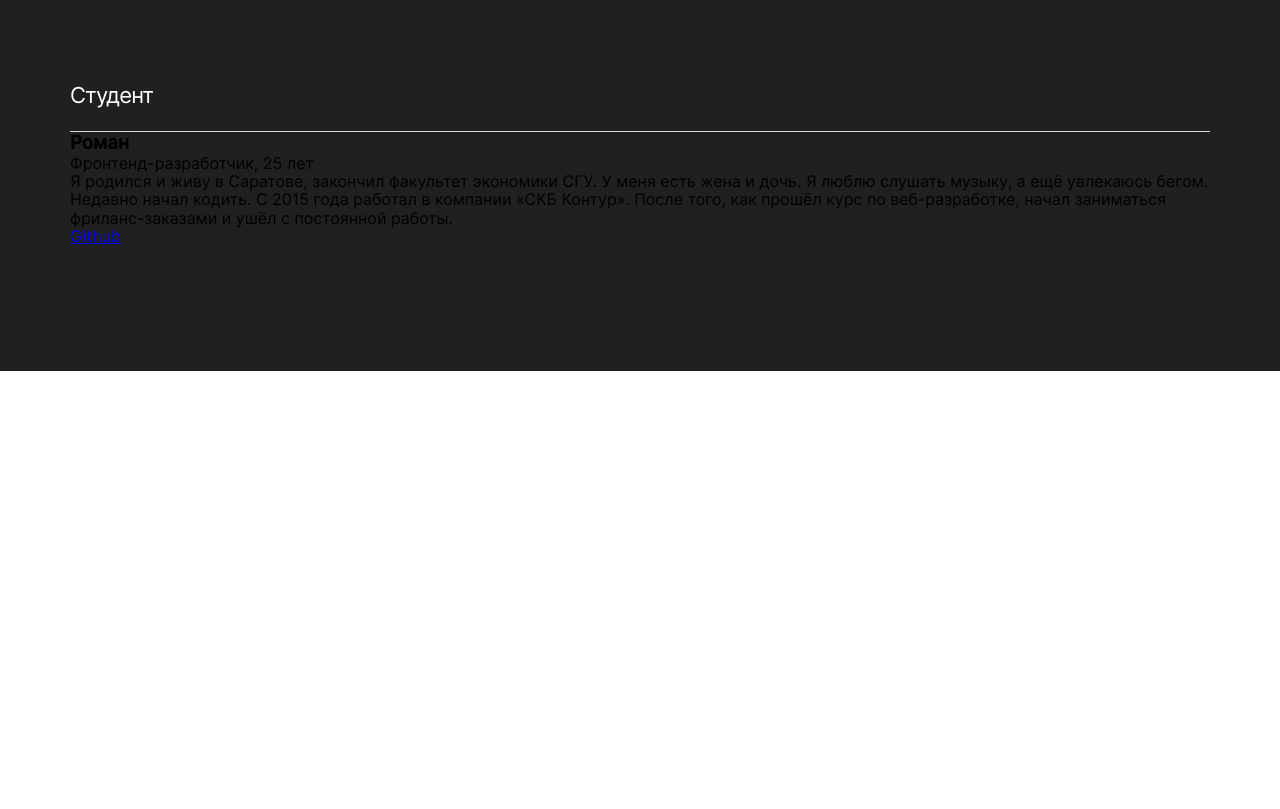
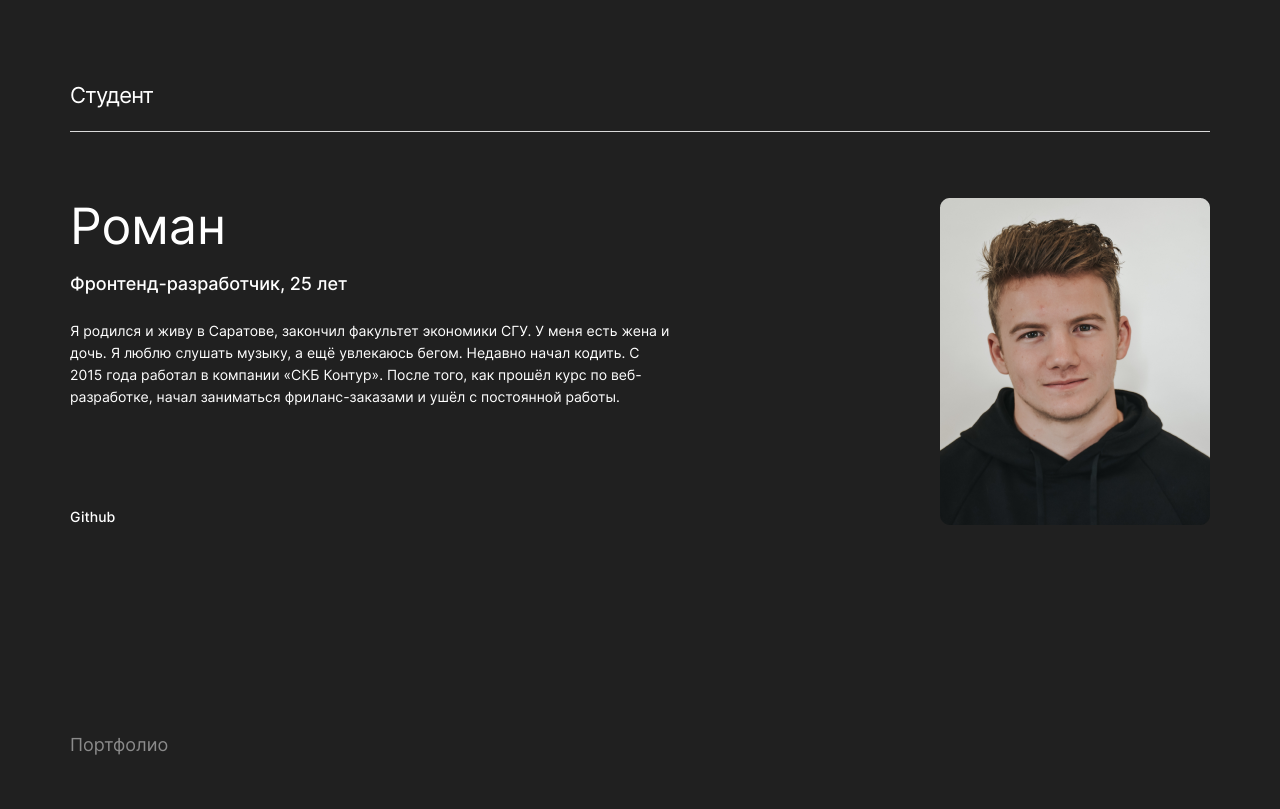
Before and after one commit to OddyHater/movies-explorer-frontend, a React (Create React App) app: page / in a window 1280 px wide. Shown: the part 1800-2609 px from the top of the page. Before the commit the page ends 2171 px from the top, so only its background shows below. Built offline with nearby package versions, Linux system fonts and the light colour scheme.

Commit message:
main page

```diff
--- /dev/null
+++ b/src/components/Footer/Footer.jsx
@@ -0,0 +1,38 @@
+import React from 'react';
+
+import Wrapper from '../Wrapper/Wrapper';
+
+import './footer.css';
+
+const Footer = () => {
+  return (
+    <footer className='footer'>
+      <Wrapper modifier={'footer'} >
+        <p className="footer__uppertext">Учебный проект Яндекс.Практикум х BeatFilm.</p>
+        <div className="footer__content-container">
+          <p className="footer__copyright">© 2023</p>
+          <div className="footer__links-container">
+            <a
+              href="https://practicum.yandex.ru/"
+              className="footer__link"
+              target='_blank'
+              rel='noopener noreferrer'
+            >
+              Яндекс.Практикум
+            </a>
+            <a
+              href="https://github.com/OddyHater/"
+              className="footer__link"
+              target='_blank'
+              rel='noopener noreferrer'
+            >
+              Github
+            </a>
+          </div>
+        </div>
+      </Wrapper>
+    </footer>
+  );
+};
+
+export default Footer;
--- /dev/null
+++ b/src/components/Footer/footer.css
@@ -0,0 +1,41 @@
+.footer {
+  background-color: var(--bg-main);
+}
+
+.footer__wrapper {
+  display: flex;
+  flex-direction: column;
+  gap: 20px;
+  padding: 79px 70px 20px 70px;
+}
+
+.footer__uppertext {
+  padding-bottom: 20px;
+
+  color: var(--font-grey);
+  text-align: center;
+
+  border-bottom: 1px solid #424242;
+}
+
+.footer__content-container {
+  display: flex;
+  justify-content: space-between;
+
+  color: var(--font-white);
+}
+
+.footer__copyright {
+  font-size: 13px;
+}
+
+.footer__links-container {
+  display: flex;
+  gap: 20px;
+}
+
+.footer__link {
+  color: inherit;
+  text-decoration: none;
+  font-size: 13px;
+}
--- /dev/null
+++ b/src/components/Portfolio/Portfolio.jsx
@@ -0,0 +1,43 @@
+import React from 'react';
+
+import Wrapper from '../Wrapper/Wrapper';
+
+import './portfolio.css';
+
+const Portfolio = () => {
+  const sectionModifire = 'portfolio';
+
+  return (
+    <section className='portfolio'>
+      <Wrapper modifier={sectionModifire}>
+        <h2 className="portfolio__title">Портфолио</h2>
+        <ul className="portfolio__list">
+          <li className="portfolio__list-item">
+            <a
+              href='https://oddyhater.github.io/portfolio/'
+              className="portfolio__item-text"
+              target='_blank'
+              rel="noopener noreferrer"
+              >
+                Сайт-портфолио
+            </a>
+            ↗
+          </li>
+          <li className="portfolio__list-item">
+            <a
+            href='https://menuuu.io/'
+            className="portfolio__item-text"
+            target='_blank'
+            rel="noopener noreferrer"
+            >
+              SPA React
+            </a>
+            ↗
+          </li>
+        </ul>
+      </Wrapper>
+    </section>
+  );
+};
+
+export default Portfolio;
--- /dev/null
+++ b/src/components/Portfolio/portfolio.css
@@ -0,0 +1,45 @@
+.portfolio {
+  background-color: var(--bg-main);
+}
+
+.portfolio__wrapper {
+  padding: 110px 70px 125px 70px;
+}
+
+.portfolio__title {
+  margin-bottom: 50px;
+
+  font-size: 18px;
+  font-weight: 400;
+  line-height: 20px;
+  color: var(--font-grey);
+}
+
+.portfolio__list {
+  display: flex;
+  flex-direction: column;
+  gap: 20px;
+  padding: 0;
+
+  color: var(--font-white);
+
+  list-style: none;
+}
+
+.portfolio__list-item {
+  display: flex;
+  align-items: center;
+  justify-content: space-between;
+
+  font-size: 30px;
+  letter-spacing: -1.2px;
+
+  border-bottom: 1px solid #424242;
+}
+
+.portfolio__item-text {
+  padding-bottom: 19px;
+
+  text-decoration: none;
+  color: inherit;
+}
--- a/src/components/Student/Student.jsx
+++ b/src/components/Student/Student.jsx
@@ -2,6 +2,8 @@ import React from 'react';
 
 import Wrapper from '../Wrapper/Wrapper';
 import SectionTitle from '../SectionTitle/SectionTitle';
+
+import studentImage from '../../images/student-image.png';
 
 import './student.css';
 
@@ -23,8 +25,16 @@ const Student = () => {
               Я родился и живу в Саратове, закончил факультет экономики СГУ. У меня есть жена
               и дочь. Я люблю слушать музыку, а ещё увлекаюсь бегом. Недавно начал кодить. С 2015 года работал в компании «СКБ Контур». После того, как прошёл курс по веб-разработке, начал заниматься фриланс-заказами и ушёл с постоянной работы.
             </p>
-            <a href="/" className="student__link">Github</a>
+            <a
+              href="https://github.com/OddyHater"
+              className="student__link"
+              target='_blank'
+              rel='noopener noreferrer'
+            >
+              Github
+            </a>
           </div>
+          <img src={studentImage} alt="" />
         </div>
       </Wrapper>
     </section>
--- a/src/components/Student/student.css
+++ b/src/components/Student/student.css
@@ -3,34 +3,52 @@
 }
 
 .student__wrapper {
-  padding: 110px 70px 125px 70px;
+  padding: 110px 70px 100px 70px;
+
+  color: var(--font-white);
+}
+
+.student__undertitle {
+  margin-bottom: 66px;
+}
+
+.student__content-wrapper {
+  display: flex;
+  justify-content: space-between;
+}
+
+.student__text-container {
+  display: flex;
+  flex-direction: column;
+  align-items: start;
+  max-width: 600px;
 }
 
 .student__title {
+  margin-bottom: 18px;
 
-}
-
-.student__content-wrapper {
-
-
-}
-
-.student__text-container {
-
-}
-
-.student__title {
-
+  font-size: 50px;
+  font-weight: 400;
 }
 
 .student__subtitle {
+  margin-bottom: 26px;
 
+  font-size: 18px;
+  font-weight: 500;
+  line-height: 20px;
 }
 
 .student__text {
-
+  font-size: 14px;
+  line-height: 22px;
 }
 
 .student__link {
+  margin-top: auto;
 
+  font-size: 14px;
+  font-weight: 500;
+  color: inherit;
+  text-decoration: none;
 }
--- a/src/components/Technology/Technology.jsx
+++ b/src/components/Technology/Technology.jsx
@@ -7,6 +7,7 @@ import './technology.css';
 
 const Technology = () => {
   const sectionModifire = 'technology';
+
   const technologyArray = [
     'HTML',
     'CSS',
--- a/src/pages/Main/Main.jsx
+++ b/src/pages/Main/Main.jsx
@@ -5,15 +5,19 @@ import Hero from '../../components/Hero/Hero';
 import About from '../../components/About/About';
 import Technology from '../../components/Technology/Technology';
 import Student from '../../components/Student/Student';
+import Portfolio from '../../components/Portfolio/Portfolio';
+import Footer from '../../components/Footer/Footer';
 
 const Main = () => {
   return (
-    <>
+    <div className='main'>
       <Hero />
       <About />
       <Technology />
       <Student />
-    </>
+      <Portfolio />
+      <Footer />
+    </div>
   );
 };
 
--- a/src/pages/Main/main.css
+++ b/src/pages/Main/main.css
@@ -0,0 +1,3 @@
+.main {
+  background-color: var(--bg-main);
+}
```
Also changed, not shown: src/images/student-image.png (added).
